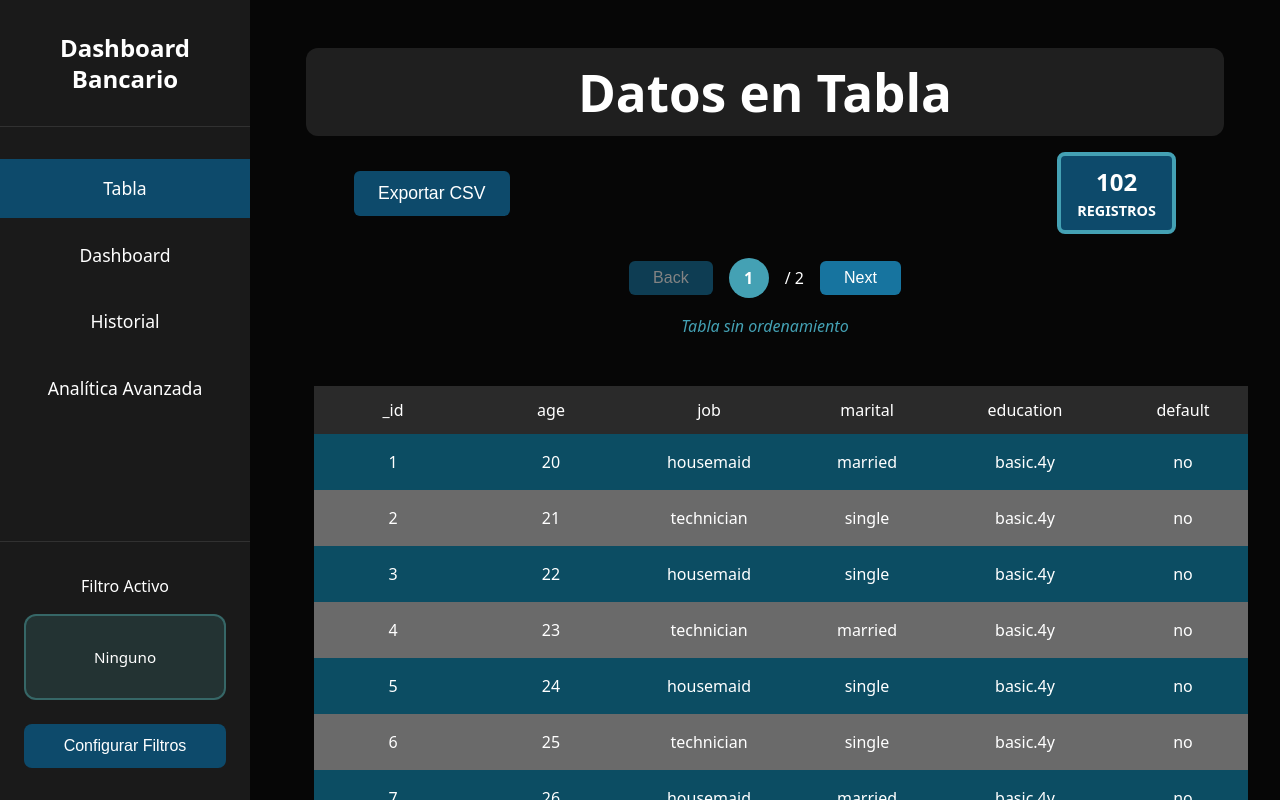
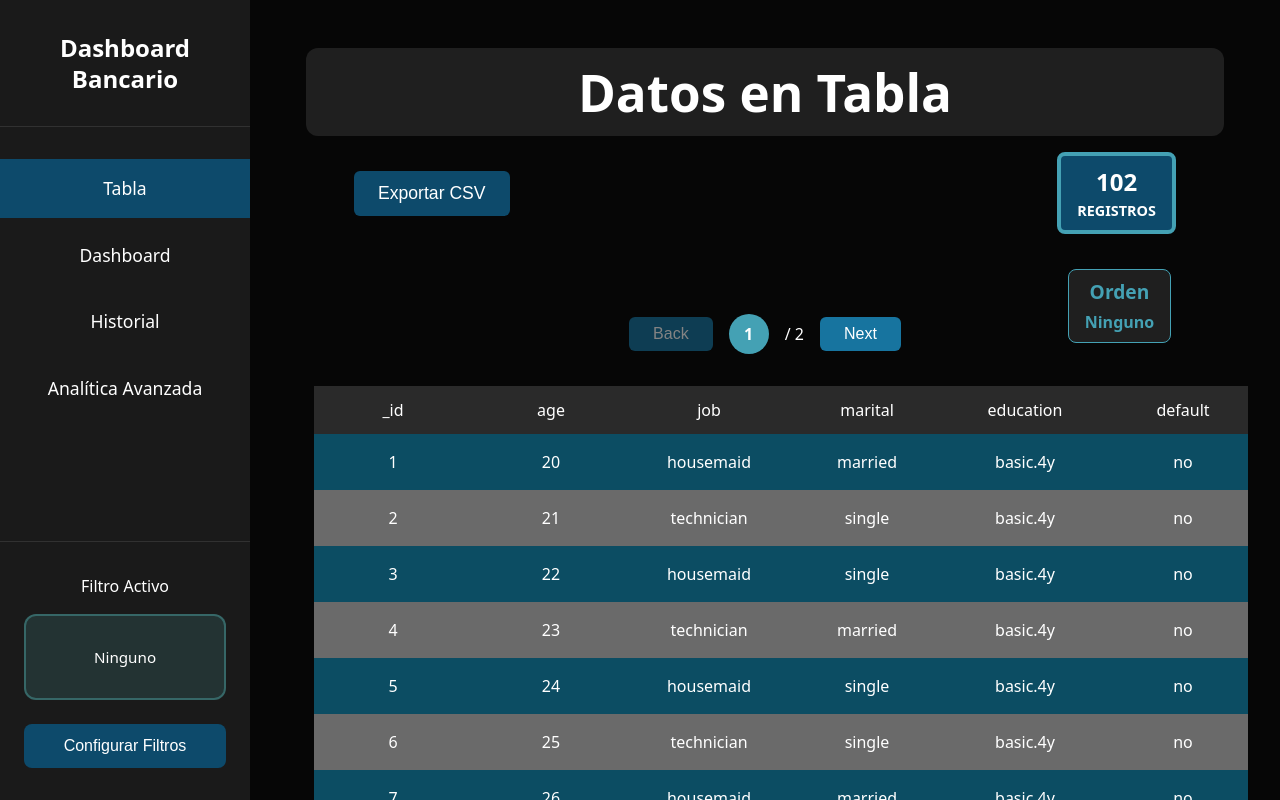
Before and after one commit to AllanDBB/bank-campaign-insights, a React (Vite) app in the folder client/: page /app/table in a window 1280 px wide. Built offline with nearby package versions, Linux system fonts and the light colour scheme; no server answers.

Commit message:
Ordenamiento al hacer click

```diff
--- a/client/src/tabs/Table.jsx
+++ b/client/src/tabs/Table.jsx
@@ -116,8 +116,8 @@ const controlSort = (column) => {
 
 //mensajito para evitar confusion
 const sortMessage = sortColumn
-  ? `Tabla ordenada: según columna "${sortColumn}", ${sortDirection === "asc" ? "ascendente" : "descendente"}`
-  : "Tabla sin ordenamiento";
+  ? `Orden: ${sortColumn} ${sortDirection === "asc" ? "↑" : "↓"}`
+  : "Sin orden";
 
 
 //control de cambio de paginas
@@ -196,15 +196,22 @@ return (
 
 
 
+    {/* Paginación + mensajito */}
+    <div style={{
+    position: "relative",
+    display: "flex",
+    justifyContent: "center",
+    alignItems: "center",
+    marginTop: "1.5rem",
+    padding: "0 4.5rem"
+    }}>
     {/* Botones de cambio de página */}
     <div style={{
         display: "flex",
-      justifyContent: "center",
         alignItems: "center",
         gap: "1rem",
-      marginTop: "1.5rem"
+        paddingTop: "3.5rem"
     }}>
-      {/* Botón anterior */}
         <button onClick={handlePrev} disabled={page === 1} style={{
         padding: "0.5rem 1.5rem",
         fontSize: "1rem",
@@ -213,16 +220,13 @@ return (
         border: "none",
         borderRadius: "6px",
         cursor: "pointer",
-        opacity: page === 1 ? 0.5 : 1   //cuando es 1, 0.5. sino 1
-      }}>
-        Back
-      </button>
+        opacity: page === 1 ? 0.5 : 1
+        }}>Back</button>
 
-      {/* Número de página dentro de un círculo */}
         <div style={{
         width: "2.5rem",
         height: "2.5rem",
-        borderRadius: "50%", // círculo
+        borderRadius: "50%",
         backgroundColor: "#44A1B4",
         color: "white",
         display: "flex",
@@ -230,14 +234,10 @@ return (
         justifyContent: "center",
         fontWeight: "bold",
         fontSize: "1rem"
-      }}>
-        {page}
-      </div>
+        }}>{page}</div>
 
-      {/* Total de páginas */}
         <span style={{color: "white", fontSize: "1rem"}}>/ {totalPages}</span>
 
-      {/* Botón siguiente */}
         <button onClick={handleNext} disabled={page === totalPages} style={{
         padding: "0.5rem 1.5rem",
         fontSize: "1rem",
@@ -247,16 +247,34 @@ return (
         borderRadius: "6px",
         cursor: "pointer",
         opacity: page === totalPages ? 0.5 : 1
+        }}>Next</button>
+    </div>
+
+    {/* Mensajito */}
+    <div style={{
+        position: "absolute",
+        right: 0,
+        display: "inline-block",
+        backgroundColor: "#1f1f1f",
+        color: "#44A1B4",
+        border: "1px solid #44A1B4",
+        borderRadius: "8px",
+        padding: "0.5rem 1rem",
+        textAlign: "center",
+        fontWeight: "bold",
+        marginRight: "4.8rem",
     }}>
-        Next
-      </button>
+        <div style={{ fontSize: "1.2rem", marginBottom: "0.2rem" }}>Orden</div>
+        <div style={{ fontSize: "1rem" }}>
+            {sortColumn ? (
+                <>
+                {sortColumn} <span style={{ fontSize: "1.5rem" }}>{sortDirection === "asc" ? "↑" : "↓"}</span>
+                </> ) : ( "Ninguno" )}
+        </div>
+        </div>
     </div>
 
 
-    {/* Mensajito */}
-    <div style={{ margin: "1rem 0", textAlign: "center", color: "#44A1B4", fontStyle: "italic" }}>
-    {sortMessage}
-    </div>
 
     {/* La tabla */}
     <div style={{
@@ -281,7 +299,7 @@ return (
             {/* Mientras haya documentos, devuelve un array con los titulos (keys) de las columnas */}
             {/* Por cada columna (key) genera una <th> (columna)*/}
             {documents[0] && Object.keys(documents[0]).map((key) => (
-              <th key={key} style={{border: "1px white", padding: "0.75rem 1.5rem", fontWeight: "500", minWidth: "110px"}}>
+              <th onClick={() => controlSort(key)} key={key} style={{border: "1px white", padding: "0.75rem 1.5rem", fontWeight: "500", minWidth: "110px", cursor: "pointer"}}>
                 {key}
               </th>
             ))}
@@ -291,7 +309,7 @@ return (
         {/* Filas */}
         <tbody>
           {/* Recorre los documentos completos obtenidos del backend */}
-          {documents.map((doc, index) => (
+          {sortedDocuments.map((doc, index) => (
             <tr key={doc._id} style={{ backgroundColor: index % 2 === 0 ? "#0c4d63ff" : "#6a6a6aff" }}> {/* filas alternadas */}
               {Object.keys(doc).map((key) => (
                 <td key={key} style={{border: "none", padding: "1rem", textAlign: "center", verticalAlign: "middle"}}>  {/* Para cada columna del doc genera <td> (celda) */}
```
Lines whose indentation alone changed are shown as unchanged.
